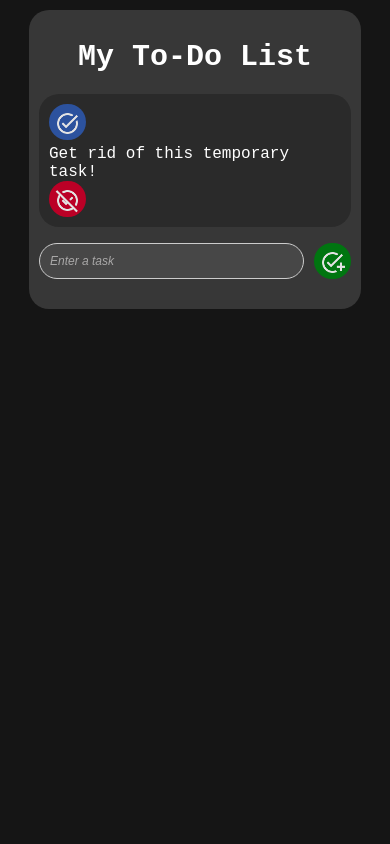
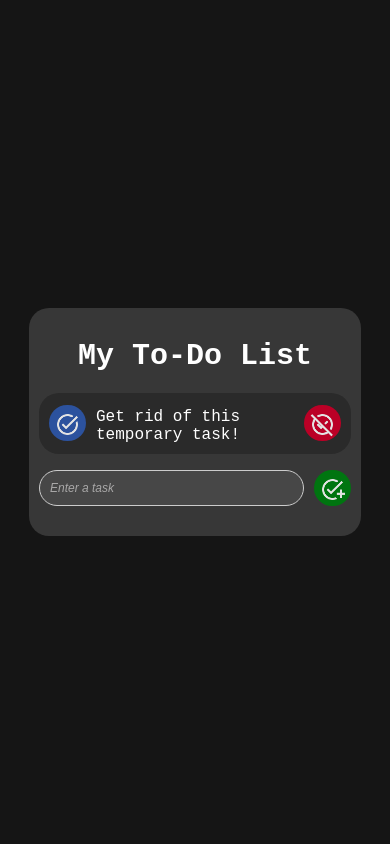
Before and after one commit to romkalemz/My-To-Do-List-App, a Flask app: page / in a window 390 px wide. Run offline with Flask 3, Linux system fonts and the light colour scheme; some libraries are stand-ins or nearby versions.

Commit message:
style: Adjusted margins and paddings

```diff
--- a/app/static/styles.css
+++ b/app/static/styles.css
@@ -4,6 +4,10 @@ body {
     background-color: #151515;
     margin: 0;
     padding: 0;
+    display: flex;
+    justify-content: center;
+    align-items: center;
+    min-height: 100vh;
 }
 .container {
     width: 80%;
@@ -72,6 +76,7 @@ button {
 }
 ul {
     padding: 0;
+    align-items: center;
 }
 li {
     display: flex;
@@ -123,7 +128,6 @@ li span {
     h1 {
         font-size: 40px;
     }
-
 }
 @media (max-width: 480px) {
     .container {
@@ -143,12 +147,7 @@ li span {
     ul {
         padding: 0;
     }
-    li {
-        flex-direction: column;
-        align-items: flex-start;
-    }
     li span {
-        margin-left: 0;
         margin-top: 5px;
     }
 }
```
